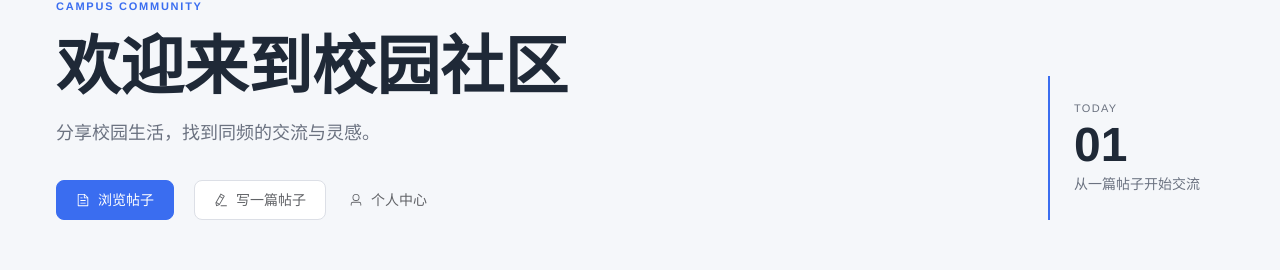
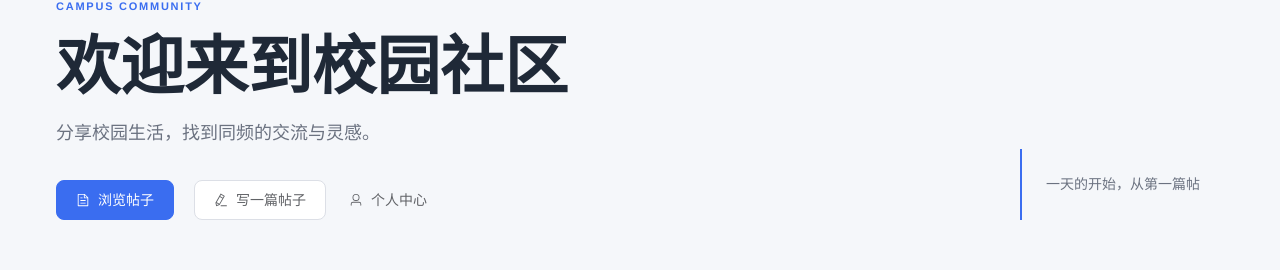
Before and after one commit to YangKunYi24320314/postingweb, a Vue app in the folder client/: page / in a window 1280 px wide. Shown: the part 162-432 px from the top of the page. Built offline with nearby package versions, Linux system fonts and the light colour scheme; no server answers.

Commit message:
feat: refresh home hero message

```diff
--- a/client/src/views/HomeView.vue
+++ b/client/src/views/HomeView.vue
@@ -63,9 +63,7 @@ onMounted(loadPosts)
         </div>
       </div>
       <div class="home-hero__signal" aria-hidden="true">
-        <span class="home-hero__signal-label">TODAY</span>
-        <strong>01</strong>
-        <span>从一篇帖子开始交流</span>
+        <span>一天的开始，从第一篇帖</span>
       </div>
     </section>
 
@@ -117,9 +115,7 @@ onMounted(loadPosts)
 .home-hero h1 { margin-top: var(--space-md); font-size: clamp(36px, 5vw, 64px); line-height: 1.1; letter-spacing: 0; }
 .home-hero p { margin-top: var(--space-md); color: var(--text-secondary); font-size: 18px; }
 .home-hero__actions { display: flex; align-items: center; flex-wrap: wrap; gap: var(--space-sm); margin-top: var(--space-xl); }
-.home-hero__signal { min-width: 170px; padding: var(--space-lg); border-left: 2px solid var(--brand-primary); color: var(--text-secondary); }
-.home-hero__signal-label { display: block; font-size: 11px; letter-spacing: 0.12em; }
-.home-hero__signal strong { display: block; margin: var(--space-xs) 0; color: var(--text-primary); font-size: 48px; line-height: 1; }
+.home-hero__signal { min-width: 170px; max-width: 220px; padding: var(--space-lg); border-left: 2px solid var(--brand-primary); color: var(--text-secondary); line-height: 1.6; }
 .home-feed { padding-top: 0; padding-bottom: var(--space-2xl); }
 .home-feed__heading { display: flex; align-items: end; justify-content: space-between; gap: var(--space-md); }
 .home-feed h2 { margin-top: var(--space-xs); font-size: 30px; }
```
Also changed, not shown: 1 other file (tests, documents, lock files or other folders).
